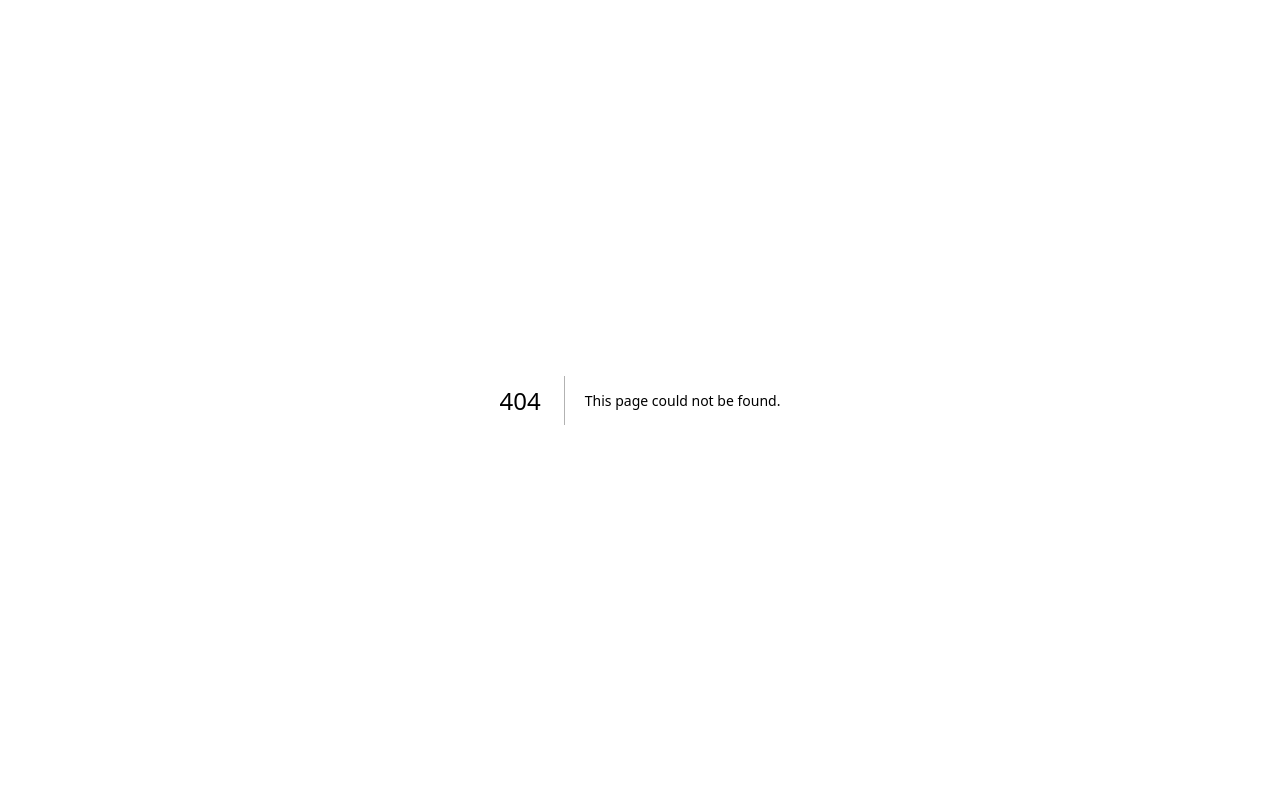
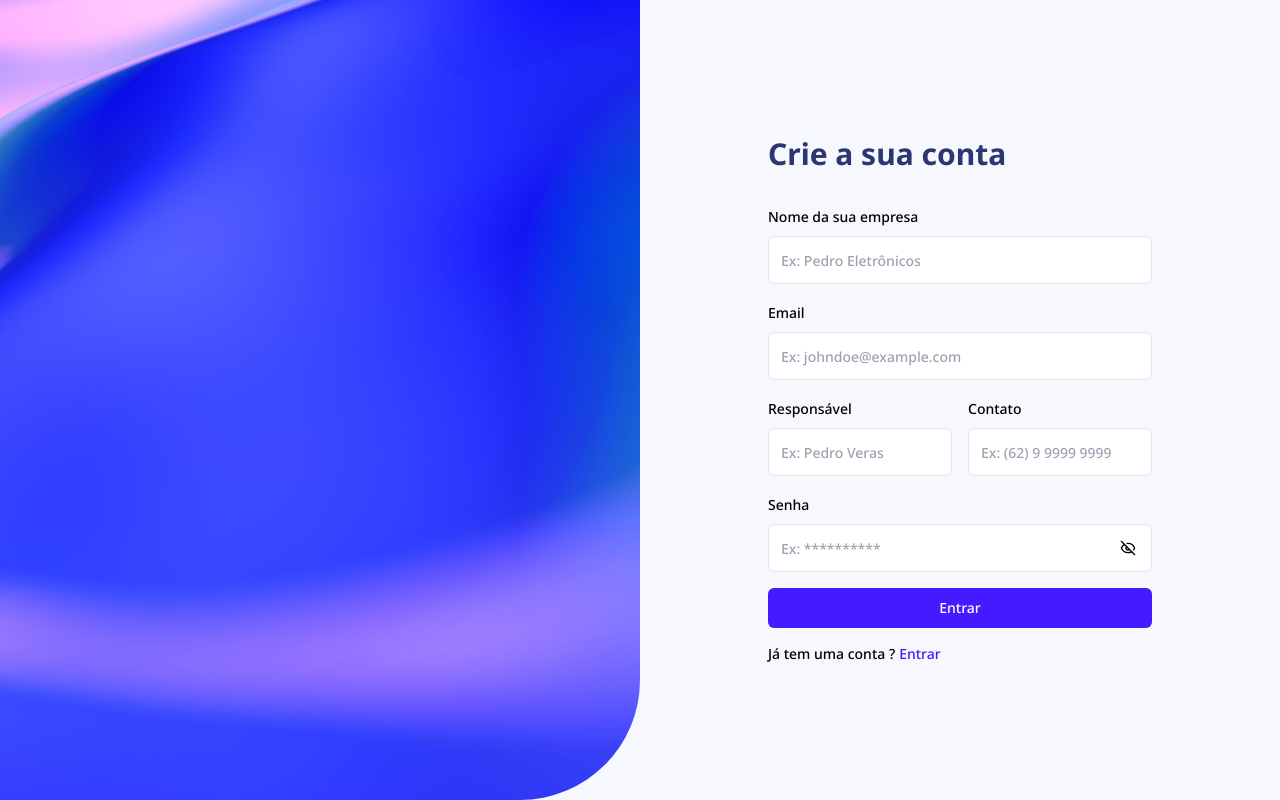
Before and after one commit to storage-system/storage-system-web, a Next.js app: page /register in a window 1280 px wide. Before the commit this address had no page. Built offline with nearby package versions, Linux system fonts and the light colour scheme.

Commit message:
feat: register page

```diff
--- /dev/null
+++ b/src/app/(public)/register/page.tsx
@@ -0,0 +1,19 @@
+import { RegisterForm } from "@/components/routes/register/register-form";
+
+export default async function RegisterPage() {
+  return (
+    <div className="w-[100vw] h-[100vh] max-w-[100vw] max-h-[100vh] flex justify-between items-start">
+      <div>
+        <img src="./sign-up-bg.png" className="w-[50vw] h-[100vh] contain bg-contain rounded-br-[120px]" />
+      </div>
+      <div className="w-[50vw] max-w-[50vw] h-[100vh] flex flex-col items-center justify-center space-y-4">
+        <div className="w-[30vw] space-y-8">
+          <div>
+            <h3 className="text-textPrimary font-bold text-3xl">Crie a sua conta</h3>
+          </div>
+          <RegisterForm />
+        </div>
+      </div>
+    </div>
+  );
+}
--- /dev/null
+++ b/src/components/routes/register/register-form-field.ts
@@ -0,0 +1,63 @@
+import { FormFieldsConstant } from "@/types/form-field"
+import { telMask } from "@/utils/masker";
+import { CreateAccountInput, CreateAccountType, createAccountSchema } from "@/validations/create-account-schema";
+import { zodResolver } from "@hookform/resolvers/zod";
+import { useForm } from "react-hook-form";
+
+export function useRegisterFormField() {
+  const form = useForm<CreateAccountInput>({
+    resolver: zodResolver(createAccountSchema)
+  });
+
+  const REGISTER_FORM_FIELD: FormFieldsConstant<CreateAccountType> = [
+    [
+      {
+        name: 'name',
+        label: 'Nome da sua empresa',
+        className: 'col-span-full',
+        placeholder: 'Ex: Pedro Eletrônicos',
+        type: 'text',
+      },
+    ],
+    [
+      {
+        name: 'email',
+        label: 'Email',
+        className: 'col-span-full',
+        placeholder: 'Ex: johndoe@example.com',
+        type: 'text',
+      },
+    ],
+    [
+      {
+        name: 'responsible',
+        label: 'Responsável',
+        className: 'col-span-full md:col-span-6',
+        placeholder: 'Ex: Pedro Veras',
+        type: 'text',
+      },
+      {
+        name: 'contact',
+        label: 'Contato',
+        className: 'col-span-full md:col-span-6',
+        placeholder: 'Ex: (62) 9 9999 9999',
+        type: 'masked',
+        mask: telMask,
+      },
+    ],
+    [
+      {
+        name: 'password',
+        label: 'Senha',
+        className: 'col-span-full',
+        placeholder: 'Ex: **********',
+        type: 'password',
+      },
+    ],
+  ]
+
+  return {
+    form,
+    REGISTER_FORM_FIELD
+  }
+}
--- /dev/null
+++ b/src/components/routes/register/register-form.tsx
@@ -0,0 +1,39 @@
+"use client"
+
+import { FormRender } from "@/shared/form/form-field-dynamic/FormRender";
+import { Button } from "@/components/ui/button";
+import Link from "next/link";
+import { signIn } from "next-auth/react";
+import { PrivateRoutes } from "@/constants/routes/private-routes";
+import { PublicRoutes } from "@/constants/routes/public-routes";
+import { CreateAccountType } from "@/validations/create-account-schema";
+import { useRegisterFormField } from "./register-form-field";
+
+export function RegisterForm() {
+  const { form, REGISTER_FORM_FIELD } = useRegisterFormField()
+
+  async function onSubmit({ email, password }: CreateAccountType) {
+    signIn('credentials', {
+      email,
+      password,
+      callbackUrl: PrivateRoutes.HOME,
+    })
+  }
+
+  return (
+    <FormRender<CreateAccountType>
+      constant={REGISTER_FORM_FIELD}
+      form={form}
+      onSubmit={onSubmit}
+    >
+      <div className="w-full flex flex-col space-y-4">
+        <Button className="w-full" type="submit">Entrar</Button>
+        <p className="text-sm">Já tem uma conta ?
+          <Link href={PublicRoutes.SIGN_IN} className="text-primary ml-1 hover:underline">
+            Entrar
+          </Link>
+        </p>
+      </div>
+    </FormRender>
+  )
+}
--- /dev/null
+++ b/src/services/company/index.ts
@@ -0,0 +1,12 @@
+import { storageSystemApi } from "../axios";
+import { CreateAccountInput } from "@/validations/create-account-schema";
+
+export function companiesService() {
+  async function createCompanyService(anInput: CreateAccountInput) {
+    await storageSystemApi.post('/accounts', anInput)
+  }
+
+  return {
+    createCompanyService
+  }
+}
--- /dev/null
+++ b/src/validations/create-account-schema.ts
@@ -0,0 +1,13 @@
+import { z } from "zod"
+
+export const createAccountSchema = z.object({
+  name: z.string(),
+  email: z.string().email(),
+  contact: z.string(),
+  responsible: z.string(),
+  password: z.string(),
+})
+
+export type CreateAccountType = z.infer<typeof createAccountSchema>
+export type CreateAccountInput = z.input<typeof createAccountSchema>
+export type CreateAccountOutput = z.output<typeof createAccountSchema>
```
Also changed, not shown: public/sign-up-bg.png (added).
